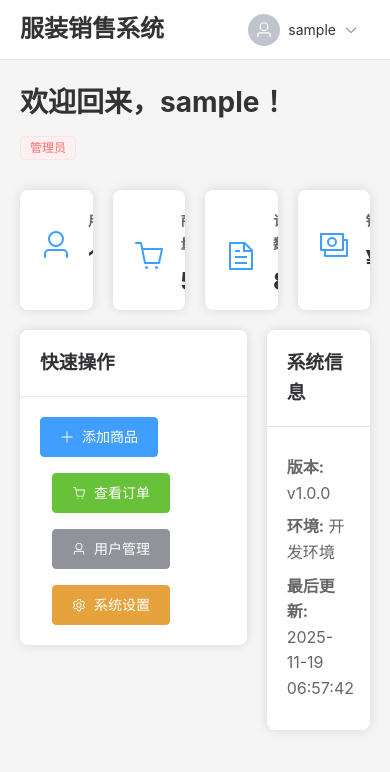
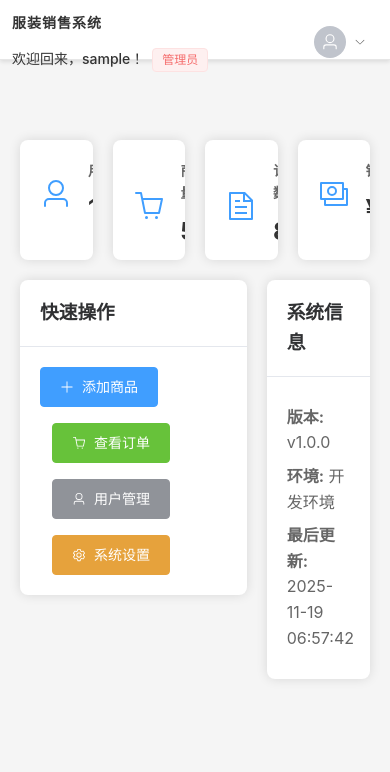
Before and after one commit to CmilyCanran/Software-integrated-design, a Vue app in the folder frontend/: page /dashboard in a window 390 px wide. Shown: the top 772 px of the page. Built offline with nearby package versions, Linux system fonts and the light colour scheme; sample sign-in values are in the browser's storage.

Commit message:
2025-11-19-19:10-前端组件化开始

```diff
--- /dev/null
+++ b/frontend/src/components/AppHeader.vue
@@ -0,0 +1,267 @@
+<template>
+  <el-header class="app-header" height="auto">
+    <div class="header-content">
+      <div class="left-section">
+        <div class="system-title">
+          <h2>{{ title }}</h2>
+        </div>
+
+        <!-- 欢迎信息 -->
+        <div class="welcome-info" v-if="showWelcome">
+          <h1>欢迎回来，{{ authStore.username }}！</h1>
+          <p class="user-role">
+            <el-tag :type="authStore.isAdmin ? 'danger' : 'success'">
+              {{ authStore.isAdmin ? '管理员' : '普通用户' }}
+            </el-tag>
+          </p>
+        </div>
+      </div>
+
+      <div class="user-info">
+        <el-dropdown @command="handleCommand" placement="bottom-end">
+          <span class="user-dropdown">
+            <el-avatar :size="32" icon="User" />
+            <span class="username">{{ authStore.username }}</span>
+            <el-icon class="dropdown-icon"><ArrowDown /></el-icon>
+          </span>
+          <template #dropdown>
+            <el-dropdown-menu>
+              <el-dropdown-item command="profile">
+                <el-icon><User /></el-icon>
+                个人资料
+              </el-dropdown-item>
+              <el-dropdown-item command="settings">
+                <el-icon><Setting /></el-icon>
+                设置
+              </el-dropdown-item>
+              <el-dropdown-item divided command="logout">
+                <el-icon><SwitchButton /></el-icon>
+                退出登录
+              </el-dropdown-item>
+            </el-dropdown-menu>
+          </template>
+        </el-dropdown>
+      </div>
+    </div>
+  </el-header>
+</template>
+
+<script setup>
+import { useRouter } from 'vue-router'
+import { useAuthStore } from '@/stores/auth'
+import { ElMessage, ElMessageBox } from 'element-plus'
+
+const props = defineProps({
+  title: {
+    type: String,
+    default: '服装销售系统'
+  },
+  showWelcome: {
+    type: Boolean,
+    default: true
+  }
+})
+
+const router = useRouter()
+const authStore = useAuthStore()
+
+const handleCommand = async (command) => {
+  switch (command) {
+    case 'profile':
+      ElMessage.info('个人资料功能开发中...')
+      break
+    case 'settings':
+      ElMessage.info('设置功能开发中...')
+      break
+    case 'logout':
+      try {
+        await ElMessageBox.confirm(
+          '确定要退出登录吗？',
+          '提示',
+          {
+            confirmButtonText: '确定',
+            cancelButtonText: '取消',
+            type: 'warning'
+          }
+        )
+
+        authStore.logout()
+        ElMessage.success('已退出登录')
+        router.push('/login')
+
+      } catch {
+        // 用户取消
+      }
+      break
+  }
+}
+</script>
+
+<style scoped>
+.app-header {
+  background-color: white;
+  border-bottom: 1px solid #e6e6e6;
+  padding: 12px 0;
+  box-shadow: 0 2px 4px rgba(0, 0, 0, 0.1);
+  height: 60px;
+  position: fixed;
+  top: 0;
+  left: 0;
+  right: 0;
+  z-index: 1000;
+}
+
+.header-content {
+  width: 100%;
+  display: flex;
+  justify-content: space-between;
+  align-items: center;
+  padding: 0 20px;
+}
+
+.left-section {
+  display: flex;
+  align-items: center;
+  gap: 30px;
+}
+
+.system-title h2 {
+  margin: 0;
+  color: #333;
+  font-size: 20px;
+  font-weight: 600;
+  letter-spacing: 1px;
+}
+
+/* 欢迎信息样式 */
+.welcome-info {
+  display: flex;
+  align-items: center;
+  gap: 15px;
+}
+
+.welcome-info h1 {
+  margin: 0;
+  color: #333;
+  font-size: 16px;
+  font-weight: 500;
+}
+
+.user-role {
+  margin: 0;
+}
+
+.user-dropdown {
+  display: flex;
+  align-items: center;
+  gap: 8px;
+  cursor: pointer;
+  padding: 8px 12px;
+  border-radius: 6px;
+  transition: background-color 0.3s ease;
+}
+
+.user-dropdown:hover {
+  background-color: #f5f5f5;
+}
+
+.username {
+  font-size: 14px;
+  color: #333;
+  font-weight: 500;
+}
+
+.dropdown-icon {
+  font-size: 12px;
+  color: #666;
+  transition: transform 0.3s ease;
+}
+
+:deep(.el-dropdown-menu__item) {
+  display: flex;
+  align-items: center;
+  gap: 8px;
+}
+
+@media (max-width: 768px) {
+  .header-content {
+    padding: 0 16px;
+  }
+
+  .system-title h2 {
+    font-size: 18px;
+  }
+
+  .username {
+    display: none;
+  }
+}
+
+@media (max-width: 1024px) {
+  .left-section {
+    gap: 20px;
+  }
+
+  .welcome-info h1 {
+    font-size: 15px;
+  }
+}
+
+@media (max-width: 768px) {
+  .header-content {
+    padding: 0 16px;
+  }
+
+  .left-section {
+    gap: 15px;
+    flex-direction: column;
+    align-items: flex-start;
+  }
+
+  .system-title h2 {
+    font-size: 18px;
+  }
+
+  .welcome-info h1 {
+    font-size: 15px;
+  }
+
+  .username {
+    display: none;
+  }
+}
+
+@media (max-width: 480px) {
+  .header-content {
+    padding: 0 12px;
+  }
+
+  .system-title h2 {
+    font-size: 14px;
+  }
+
+  .welcome-info h1 {
+    font-size: 14px;
+  }
+
+  .welcome-info {
+    gap: 8px;
+  }
+
+  .left-section {
+    gap: 12px;
+  }
+}
+</style>
+
+<style>
+/* 全局样式：为固定头部预留空间 */
+body {
+  padding-top: 60px;
+}
+
+/* 确保容器正确处理固定头部 */
+.el-container {
+  margin-top: 0;
+}
+</style>
--- a/frontend/src/views/Dashboard.vue
+++ b/frontend/src/views/Dashboard.vue
@@ -1,37 +1,10 @@
 <template>
   <div class="dashboard-container">
     <el-container>
-      <el-header>
-        <div class="header-content">
-          <h2>服装销售系统</h2>
-          <div class="user-info">
-            <el-dropdown @command="handleCommand">
-              <span class="user-dropdown">
-                <el-avatar :size="32" icon="User" />
-                <span class="username">{{ authStore.username }}</span>
-                <el-icon><ArrowDown /></el-icon>
-              </span>
-              <template #dropdown>
-                <el-dropdown-menu>
-                  <el-dropdown-item command="profile">个人资料</el-dropdown-item>
-                  <el-dropdown-item command="settings">设置</el-dropdown-item>
-                  <el-dropdown-item divided command="logout">退出登录</el-dropdown-item>
-                </el-dropdown-menu>
-              </template>
-            </el-dropdown>
-          </div>
-        </div>
-      </el-header>
+      <!-- 使用可复用的AppHeader组件 -->
+      <AppHeader title="服装销售系统" />
 
       <el-main>
-        <div class="welcome-section">
-          <h1>欢迎回来，{{ authStore.username }}！</h1>
-          <p class="user-role">
-            <el-tag :type="authStore.isAdmin ? 'danger' : 'success'">
-              {{ authStore.isAdmin ? '管理员' : '普通用户' }}
-            </el-tag>
-          </p>
-        </div>
 
         <el-row :gutter="20" class="stats-row">
           <el-col :span="6">
@@ -125,42 +98,40 @@
 </template>
 
 <script setup>
-import { useRouter } from 'vue-router'
-import { useAuthStore } from '@/stores/auth'
-import { ElMessage, ElMessageBox } from 'element-plus'
-import dayjs from 'dayjs'
+// ============================================================================
+// 📦 组件导入
+// ============================================================================
 
-const router = useRouter()
+import AppHeader from '@/components/AppHeader.vue'      // 导入可复用的头部组件
+import { useAuthStore } from '@/stores/auth'            // 导入认证状态管理
+import dayjs from 'dayjs'                                // 导入日期处理库
+
+// ============================================================================
+// 🎯 响应式数据
+// ============================================================================
+
+/**
+ * 🔐 认证状态管理
+ *
+ * 从Pinia store中获取用户认证信息，用于显示用户名和角色信息
+ */
 const authStore = useAuthStore()
 
+// ============================================================================
+// 🛠️ 工具方法
+// ============================================================================
+
+/**
+ * 📅 日期格式化方法
+ *
+ * 将日期对象格式化为易读的字符串格式
+ * 使用dayjs库进行日期处理，提供更好的浏览器兼容性
+ *
+ * @param {Date} date - 要格式化的日期对象
+ * @returns {string} 格式化后的日期字符串 (YYYY-MM-DD HH:mm:ss)
+ */
 const formatDate = (date) => {
   return dayjs(date).format('YYYY-MM-DD HH:mm:ss')
-}
-
-const handleCommand = async (command) => {
-  switch (command) {
-    case 'profile':
-      ElMessage.info('个人资料功能开发中...')
-      break
-    case 'settings':
-      ElMessage.info('设置功能开发中...')
-      break
-    case 'logout':
-      try {
-        await ElMessageBox.confirm('确定要退出登录吗？', '提示', {
-          confirmButtonText: '确定',
-          cancelButtonText: '取消',
-          type: 'warning'
-        })
-
-        authStore.logout()
-        ElMessage.success('已退出登录')
-        router.push('/login')
-      } catch {
-        // 用户取消
-      }
-      break
-  }
 }
 </script>
 
@@ -170,61 +141,8 @@ const handleCommand = async (command) => {
   background-color: #f5f5f5;
 }
 
-.el-header {
-  background-color: white;
-  border-bottom: 1px solid #e6e6e6;
-  height: 60px;
-  display: flex;
-  align-items: center;
-}
-
-.header-content {
-  width: 100%;
-  display: flex;
-  justify-content: space-between;
-  align-items: center;
-}
-
-.header-content h2 {
-  margin: 0;
-  color: #333;
-}
-
-.user-dropdown {
-  display: flex;
-  align-items: center;
-  gap: 8px;
-  cursor: pointer;
-  padding: 8px 12px;
-  border-radius: 6px;
-  transition: background-color 0.3s;
-}
-
-.user-dropdown:hover {
-  background-color: #f5f5f5;
-}
-
-.username {
-  font-size: 14px;
-  color: #333;
-}
-
 .el-main {
-  padding: 20px;
-}
-
-.welcome-section {
-  margin-bottom: 30px;
-}
-
-.welcome-section h1 {
-  margin: 0 0 10px 0;
-  color: #333;
-  font-size: 28px;
-}
-
-.user-role {
-  margin: 0;
+  padding: 80px 20px 20px 20px;
 }
 
 .stats-row {
```
Also changed, not shown: 1 other file (tests, documents, lock files or other folders).
